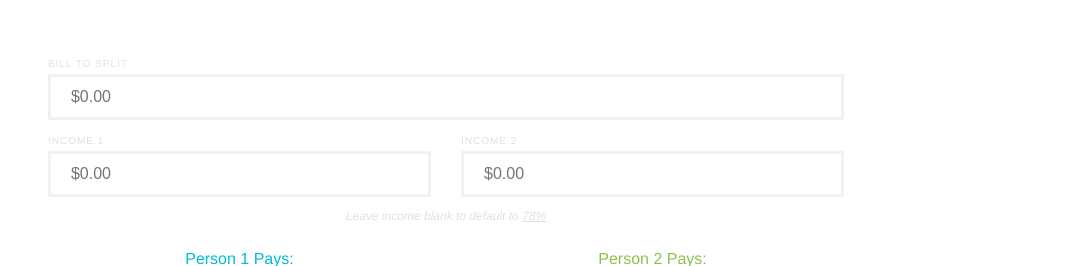
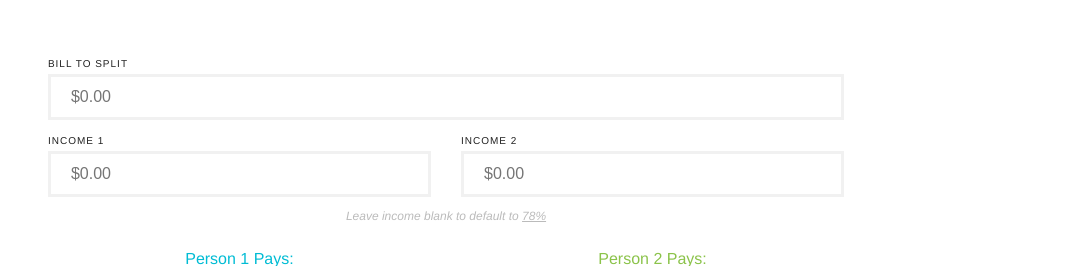
Before and after one commit to madelinw/fairfare, a plain HTML site: page index.html in a window 1280 px wide. Shown: the part 196-462 px from the top of the page, without its empty margins (194-1280 px from the left). Drawn offline with nearby package versions, Linux system fonts and the light colour scheme.

Commit message:
darken text

```diff
--- a/style.css
+++ b/style.css
@@ -9,12 +9,12 @@ body {
 }
 
 a, a:active, a:visited {
-  color: #e0e0e0;
+  color: #bbb;
   -moz-transition: color .2s ease;
   -webkit-transition: color .2s ease;
   transition: color .2s ease;
 }
-a:hover { color: #aaa; }
+a:hover { color: #555; }
 
 .container {
   margin: 0 auto;
@@ -30,7 +30,7 @@ label {
   text-align: left;
   letter-spacing: 1px;
   display: block;
-  color: #e0e0e0;
+  color: #212121;
   margin-bottom: 5px;
 }
 
@@ -107,7 +107,7 @@ input, button {
 
 .show { display: block; }
 
-p { font-size: 12px; font-style: italic; color: #e0e0e0;}
+p { font-size: 12px; font-style: italic; color: #bbb;}
 
 .venmo { background-image: url('icon-venmo.png'); }
 .sqcash { background-image: url('icon-cash.png'); }
```
